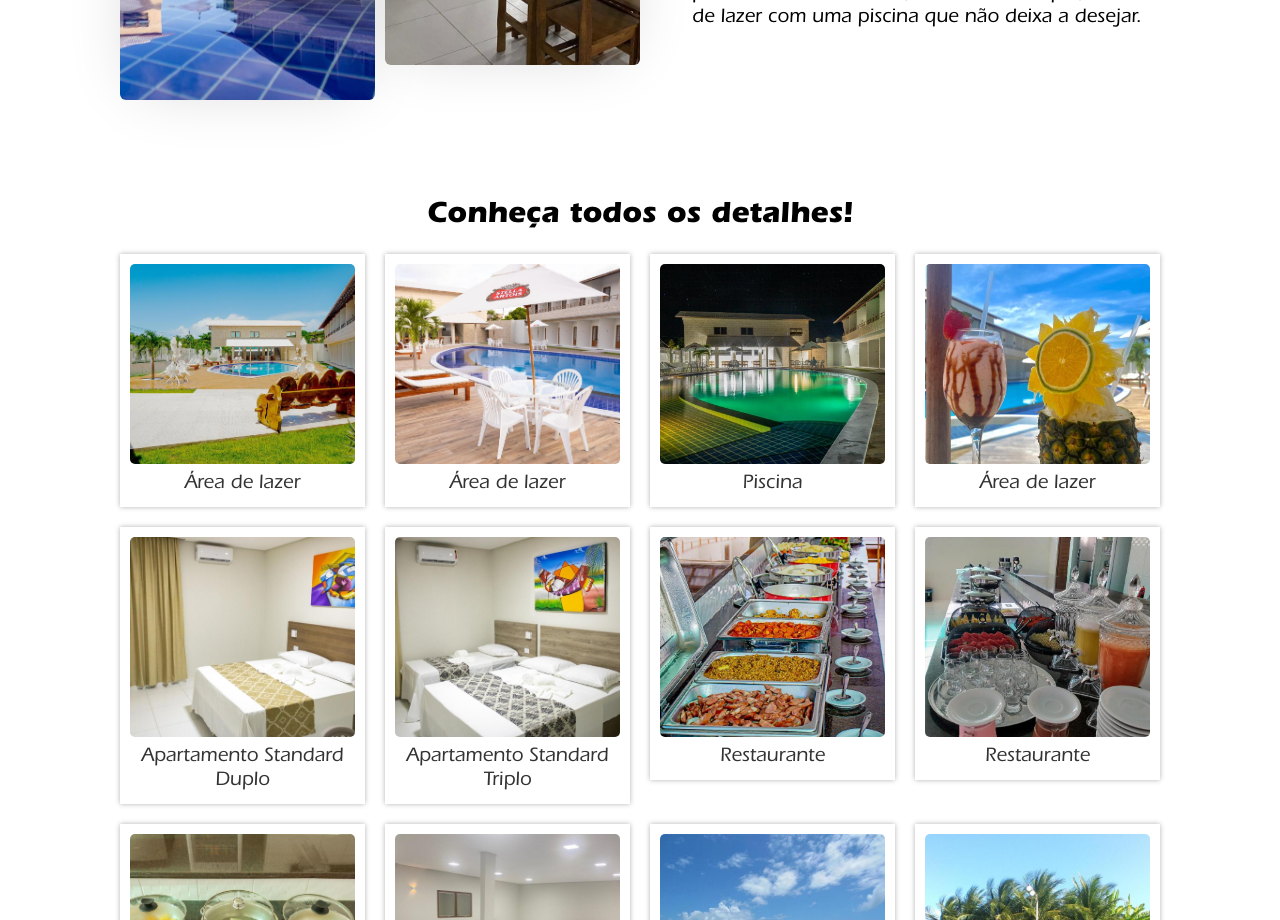
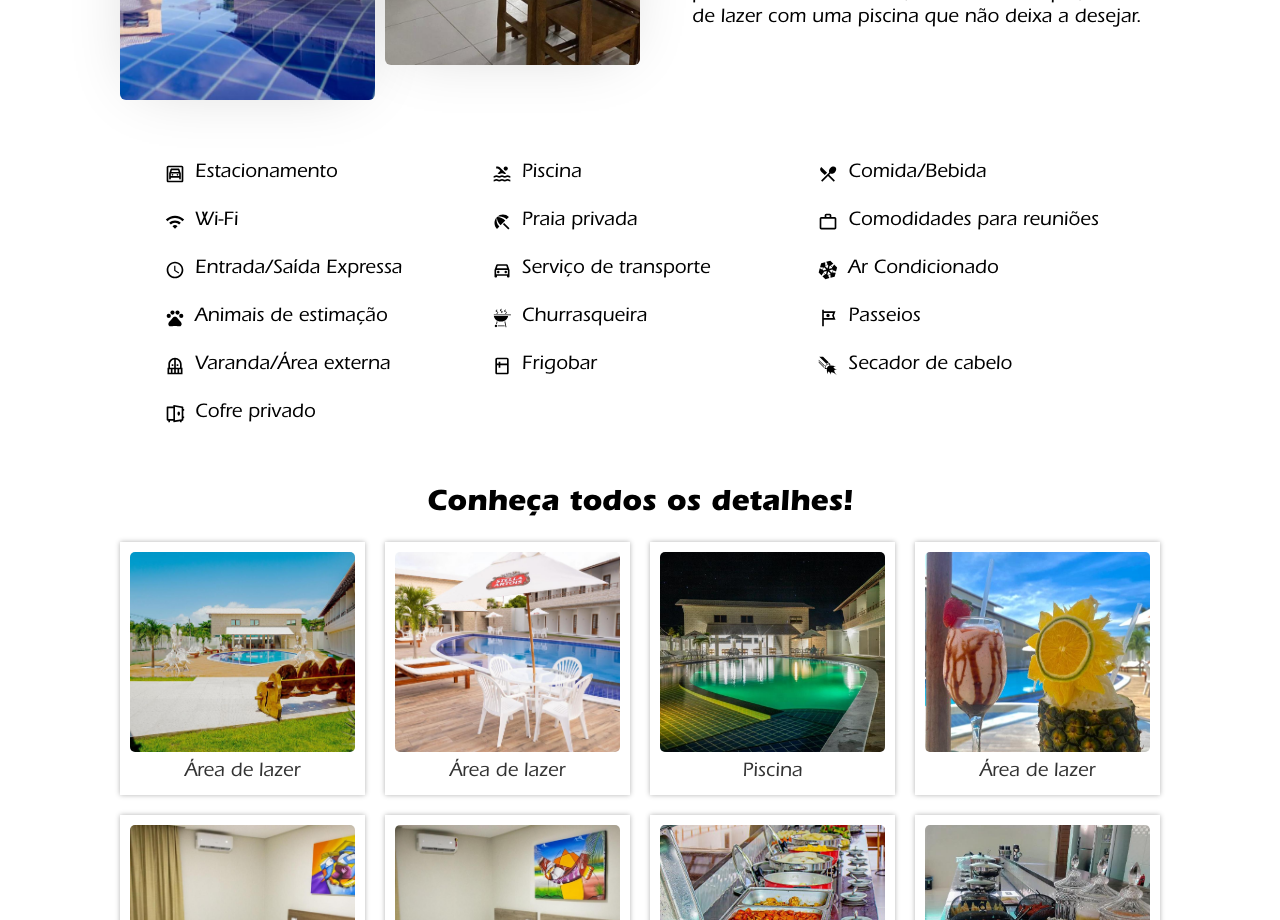
Before and after one commit to mewerton/paraisobarrahotel, a React (Vite) app: page /hotel in a window 1280 px wide. Shown: the part 900-1820 px from the top of the page. Built offline with nearby package versions, Linux system fonts and the light colour scheme.

Commit message:
Create Attributes

```diff
--- a/src/Pages/Hotel/index.jsx
+++ b/src/Pages/Hotel/index.jsx
@@ -30,6 +30,7 @@ import { Trip } from "../../components/Trip";
 import { General } from "../../components/General";
 import { GeneralData } from "../../components/GenaralData";
 import { GallerySection } from "../../components/GallerySection";
+import { Attributes } from "../../components/Attributes";
 
 export function Hotel(){
     return(
@@ -54,6 +55,7 @@ export function Hotel(){
                 img2={img2}
             />
             </div>
+            <Attributes/>
             <GallerySection
                 title={"Conheça todos os detalhes!"}
                 ImgGallery1={Hotel3}
--- /dev/null
+++ b/src/components/Attributes/index.jsx
@@ -0,0 +1,36 @@
+import { Container } from "./styles";
+
+import { MdOutlineGarage, MdPool, MdRestaurantMenu, MdWifi, MdBeachAccess, MdWorkOutline, MdOutlineWatchLater, MdOutlineDirectionsCarFilled, MdPets, MdOutlineTour, MdOutlineBalcony } from "react-icons/md"
+// import { IoSnowOutline } from "react-icons/io"
+import { GiBarbecue, GiGunshot, GiSnowflake1 } from "react-icons/gi"
+import { BiFridge } from "react-icons/bi"
+import { RiSafe2Line } from "react-icons/ri"
+
+export function Attributes(){
+    return(
+        <Container>
+            <div className="attributes">
+                <ul>
+                    <li><MdOutlineGarage/> Estacionamento</li>
+                    <li><MdPool/> Piscina</li>
+                    <li><MdRestaurantMenu/> Comida/Bebida</li>
+                    <li><MdWifi/> Wi-Fi</li>
+                    <li><MdBeachAccess/> Praia privada</li>
+                    <li><MdWorkOutline/> Comodidades para reuniões</li>
+                    <li><MdOutlineWatchLater/> Entrada/Saída Expressa</li>
+                    <li><MdOutlineDirectionsCarFilled/> Serviço de transporte</li>
+                    <li><GiSnowflake1/> Ar Condicionado</li>
+                    <li><MdPets/> Animais de estimação</li>
+                    <li><GiBarbecue/> Churrasqueira</li>
+                    <li><MdOutlineTour/> Passeios</li>
+                    <li><MdOutlineBalcony/> Varanda/Área externa</li>
+                    <li><BiFridge/> Frigobar</li>
+                    <li><GiGunshot/> Secador de cabelo</li>
+                    <li><RiSafe2Line/> Cofre privado</li>
+
+                </ul>
+            </div>
+        </Container>
+    )
+
+}
--- /dev/null
+++ b/src/components/Attributes/styles.js
@@ -0,0 +1,60 @@
+import styled from "styled-components";
+
+export const Container = styled.div`
+
+  .attributes{
+      margin: -3rem 6rem -1rem 6rem;
+      font-size: 16px;
+      line-height: 24px;
+      padding: 1.5rem;
+
+
+  }
+
+  .attributes ul{
+    list-style: none;
+    display: grid;
+    grid-template-columns: 1fr 1fr 1fr;
+  }
+  .attributes ul li{
+    display: flex;
+    gap: 0.5rem;
+    align-items: center;
+    padding: 0.6rem 0;
+    margin-left: 15px;
+
+  }
+
+
+
+  @media screen and (max-width:850px) {
+
+
+
+    .attributes ul{
+        display: grid;
+        grid-template-columns: 1fr 1fr;
+        width: 100%;
+  }
+
+  .attributes{
+    margin: -3rem 1rem -1rem 1rem;
+  }
+  }
+
+  @media screen and (max-width:555px) {
+    .attributes ul li{
+        font-size: 16px;
+        padding: 0.1rem 0;
+        margin-left: 15px;
+    }
+
+    .attributes{
+    margin: -3rem 0rem -1rem 0rem;
+  }
+
+  }
+
+
+
+`
```
